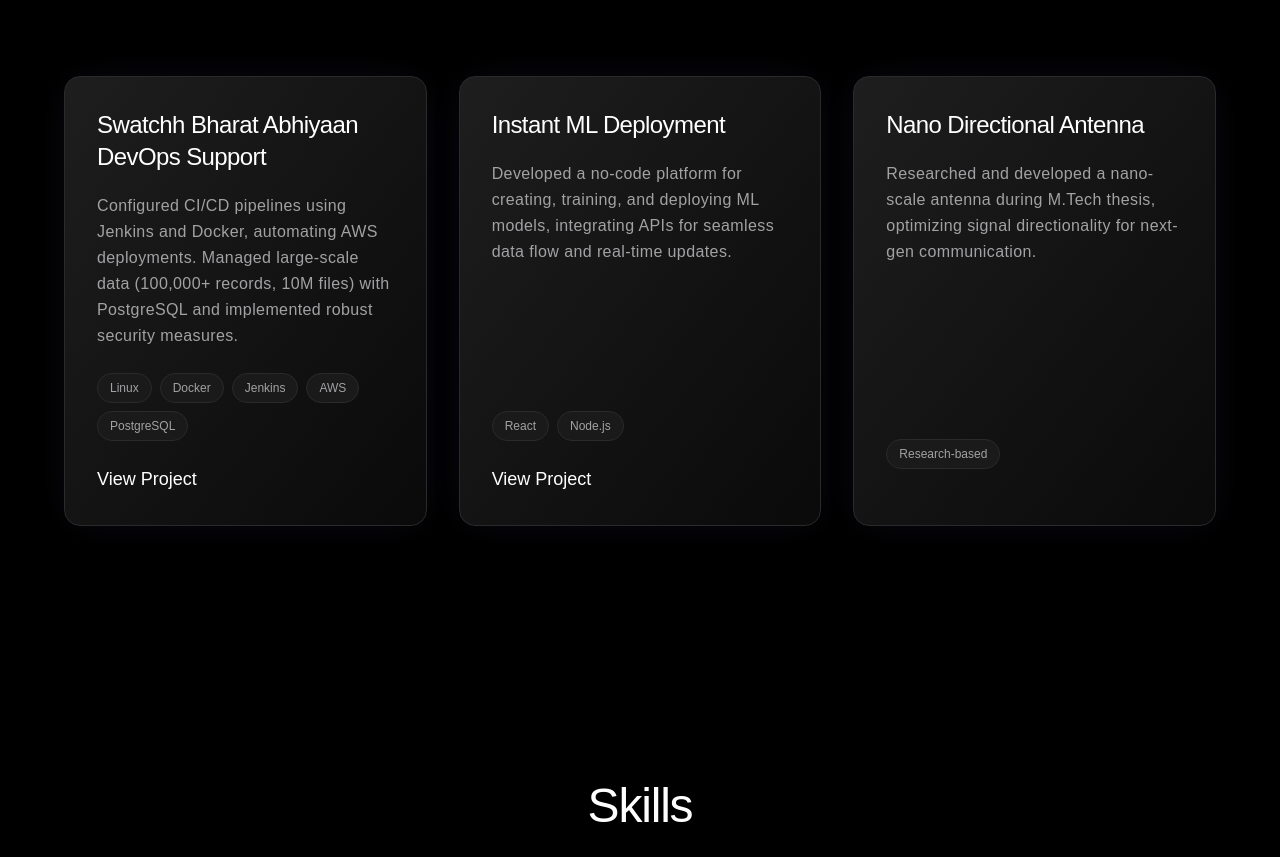
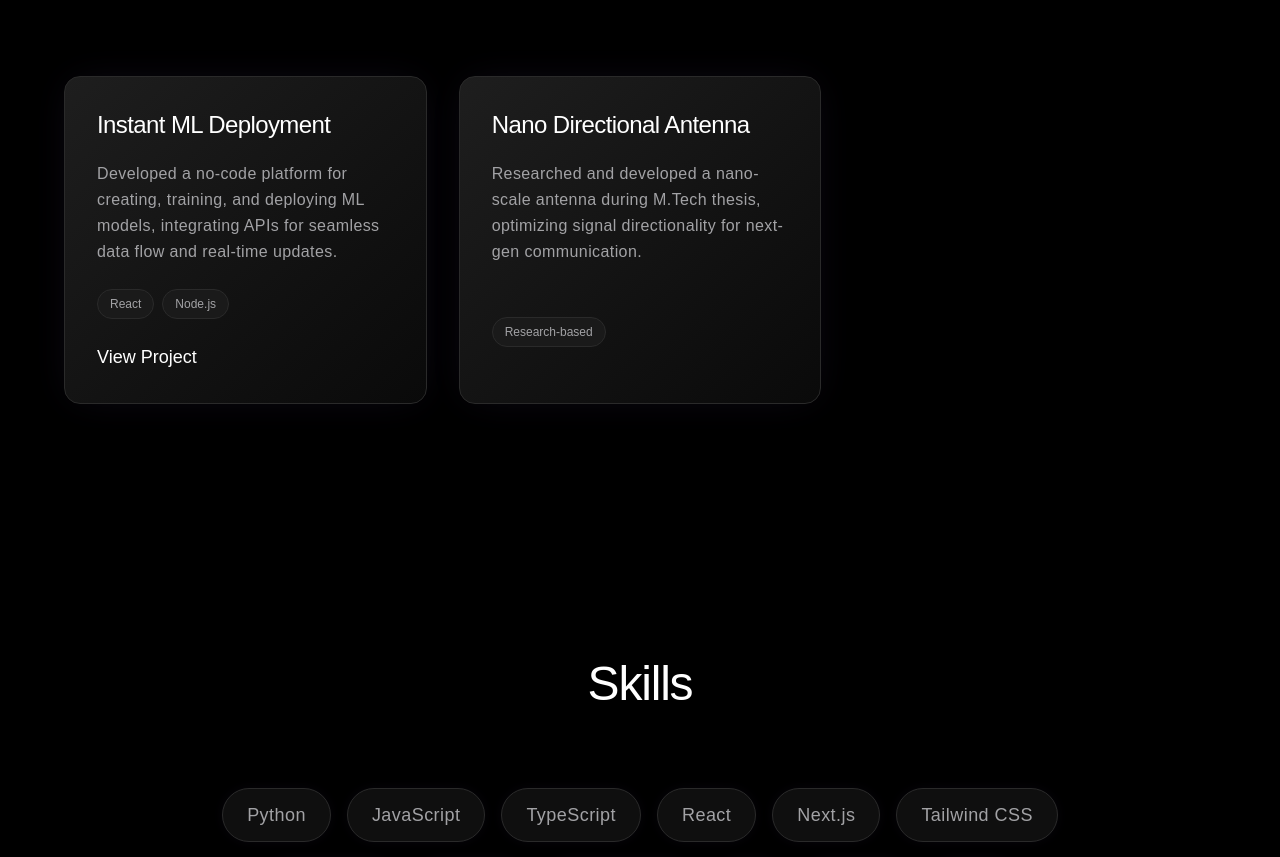
Before and after one commit to Sahil4596/portfolio-next, a Next.js app: page / in a window 1280 px wide. Shown: the part 1802-2659 px from the top of the page. Built offline with nearby package versions, Linux system fonts and the light colour scheme.

Commit message:
Update Projects.tsx

```diff
--- a/src/components/sections/Projects.tsx
+++ b/src/components/sections/Projects.tsx
@@ -3,13 +3,7 @@
 import Animate from "@/components/ui/Animate";
 
 const projects = [
-  {
-    title: "Swatchh Bharat Abhiyaan DevOps Support",
-    description:
-      "Configured CI/CD pipelines using Jenkins and Docker, automating AWS deployments. Managed large-scale data (100,000+ records, 10M files) with PostgreSQL and implemented robust security measures.",
-    tech: ["Linux", "Docker", "Jenkins", "AWS", "PostgreSQL"],
-    link: "#",
-  },
+
   {
     title: "Instant ML Deployment",
     description:
```
